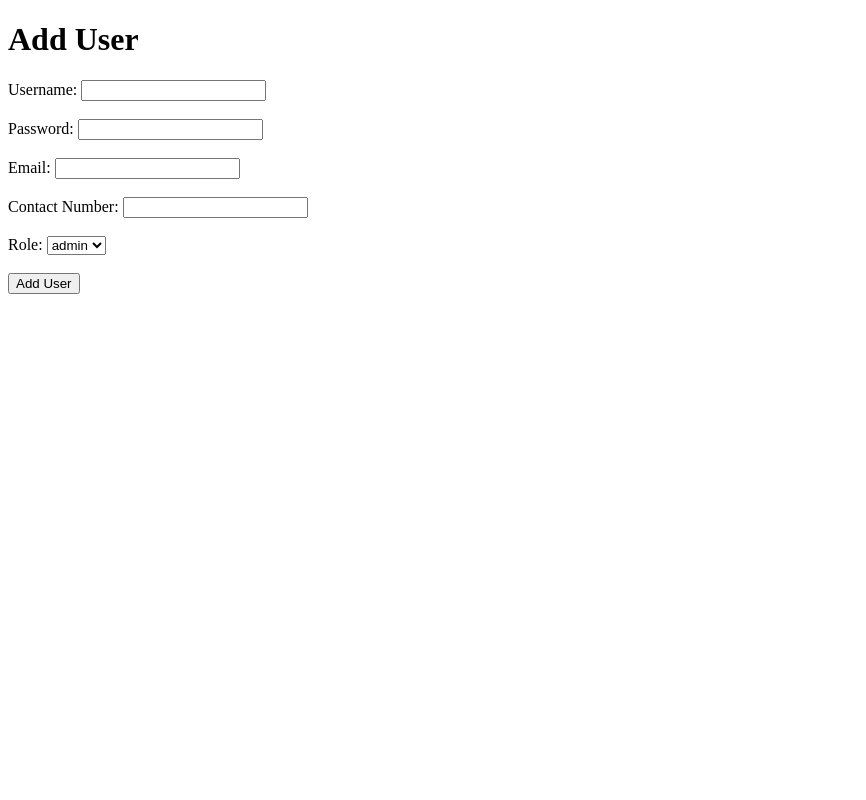
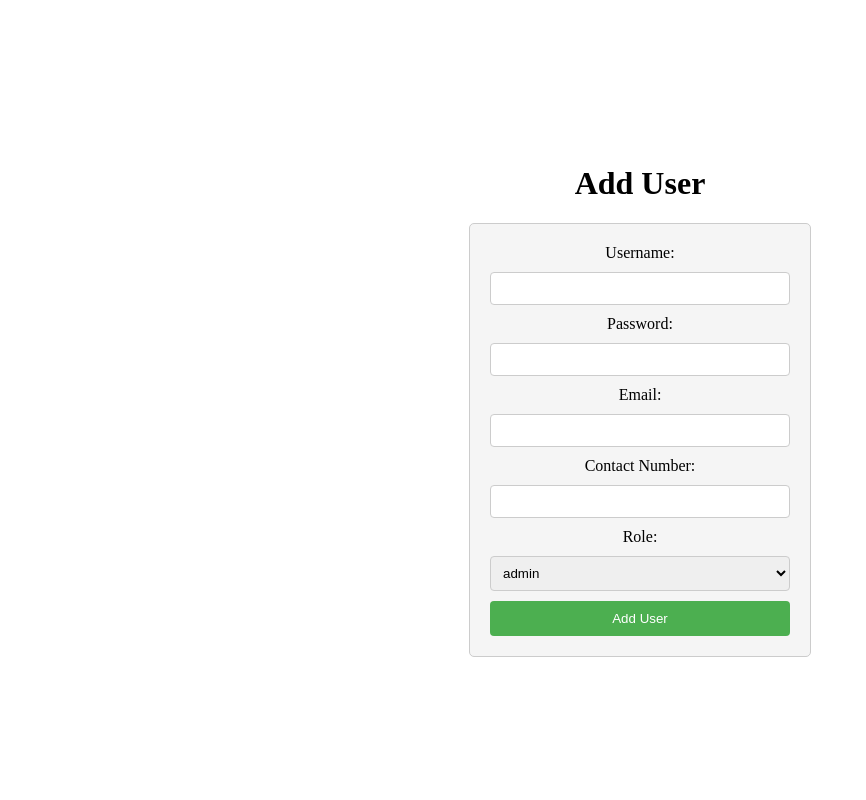
Before and after one commit to Namit2111/iot-farm, a Flask app: page /add_user in a window 1280 px wide. Shown: the whole page, without its empty margins (0-866 px from the left). Run offline with Flask 3, Linux system fonts and the light colour scheme; some libraries are stand-ins or nearby versions.

Commit message:
add_user_design

```diff
--- a/app.py
+++ b/app.py
@@ -90,7 +90,9 @@ def login():
         user = mongo.db.users.find_one({'username': username, 'password': password})
 
         if user:
+
             session['user_id'] = str(user['_id'])
+            session.permanent = True
             username = user["username"]
             if user["privlidge"] == "admin":
                 return redirect(url_for('admin'))
--- a/templates/add_user.html
+++ b/templates/add_user.html
@@ -1,36 +1,85 @@
 <!DOCTYPE html>
 <html>
 <head>
-    <title>Add User</title>
+    <title>Add User     </title>
+    <style>
+        body {
+            display: flex;
+            justify-content: center;
+            align-items: center;
+            height: 100vh;
+            margin: 0;
+        }
+
+        .container {
+            text-align: center;
+        }
+
+        form {
+            width: 300px;
+            padding: 20px;
+            border: 1px solid #ccc;
+            border-radius: 5px;
+            background-color: #f5f5f5;
+        }
+
+        label {
+            display: block;
+            margin-bottom: 10px;
+        }
+
+        input[type="text"],
+        input[type="password"],
+        input[type="email"],
+        select {
+            width: 100%;
+            padding: 8px;
+            border: 1px solid #ccc;
+            border-radius: 4px;
+            box-sizing: border-box;
+            margin-bottom: 10px;
+        }
+
+        input[type="submit"] {
+            background-color: #4CAF50;
+            color: white;
+            padding: 10px 15px;
+            border: none;
+            border-radius: 4px;
+            cursor: pointer;
+            width: 100%;
+        }
+
+        input[type="submit"]:hover {
+            background-color: #45a049;
+        }
+    </style>
 </head>
 <body>
+    <div class="container">
         <h1>Add User</h1>
 
         <form action="/add_user" method="POST">
             <label for="username">Username:</label>
             <input type="text" id="username" name="username" required>
-        <br><br>
 
             <label for="password">Password:</label>
             <input type="password" id="password" name="password" required>
-        <br><br>
 
             <label for="email">Email:</label>
             <input type="email" id="email" name="email" required>
-        <br><br>
 
             <label for="contact">Contact Number:</label>
             <input type="text" id="contact" name="contact" required>
-        <br><br>
 
             <label for="role">Role:</label>
             <select id="role" name="role" required>
                 <option value="admin">admin</option>
                 <option value="user">User</option>
             </select>
-        <br><br>
 
             <input type="submit" value="Add User">
         </form>
+    </div>
 </body>
 </html>
```
Also changed, not shown: static/index.jpeg (deleted), static/profile/123.jpg (deleted), static/profile/namitjain21111.jpg (deleted), static/user_images/123/9448434f-a9c1-4823-8175-0904dd385785.png (deleted), static/user_images/123/My_Img.jpg (deleted), static/user_images/123/WIN_20220821_22_46_50_Pro.jpg (deleted), static/user_images/123/index.jpeg (deleted). Lines whose indentation alone changed are shown as unchanged.
